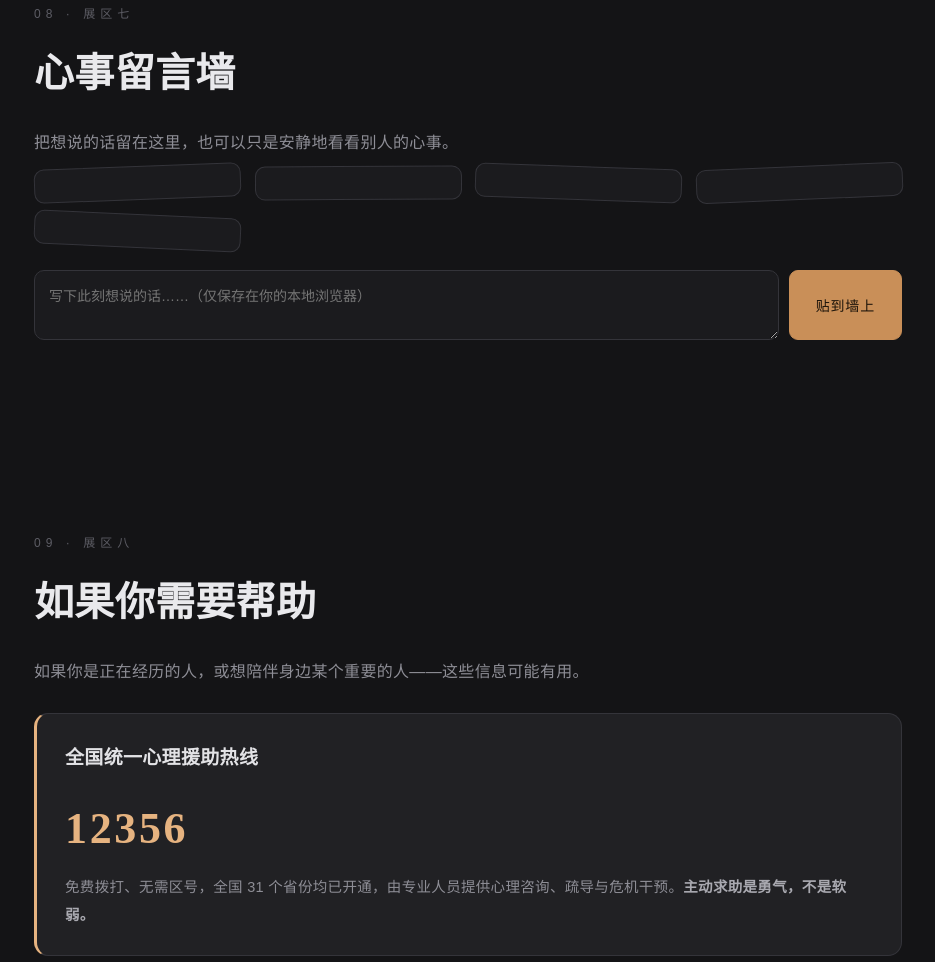
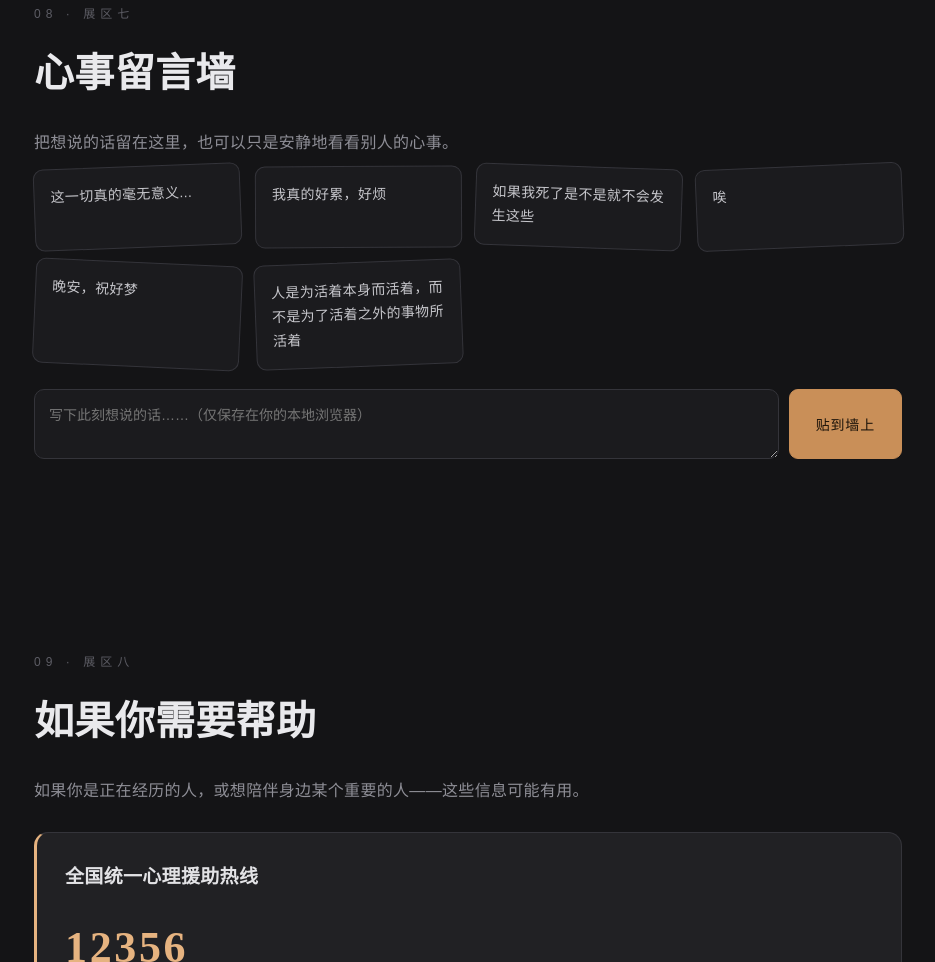
Before and after one commit to yanm0802/yanm0802.github.io, a plain HTML site: page index.html in a window 1280 px wide. Shown: the part 6122-7084 px from the top of the page, without its empty margins (172-1107 px from the left). Drawn offline with Linux system fonts and the light colour scheme; a web font is replaced by a local one.

Commit message:
update index.html

```diff
--- a/index.html
+++ b/index.html
@@ -711,11 +711,12 @@ let notes = [];
 try { notes = JSON.parse(localStorage.getItem(STORE_KEY) || '[]'); } catch(e){ notes = []; }
 
 const SEED = [
-  {t:'我撑过了今天，想给自己一个拥抱。', t:''},
-  {t:'原来我不是一个人。', t:''},
-  {t:'希望那个重要的人能好起来，我一直在。', t:''},
-  {t:'今天第一次敢说出：我好像生病了。', t:''},
-  {t:'谢谢你愿意了解我们。', t:''}
+  {t:'这一切真的毫无意义...', ts:''},
+  {t:'我真的好累，好烦', ts:''},
+  {t:'如果我死了是不是就不会发生这些', ts:''},
+  {t:'唉', ts:''},
+  {t:'晚安，祝好梦', ts:''},
+  {t:'人是为活着本身而活着，而不是为了活着之外的事物所活着', ts:''}
 ];
 
 function renderNotes(){
```
